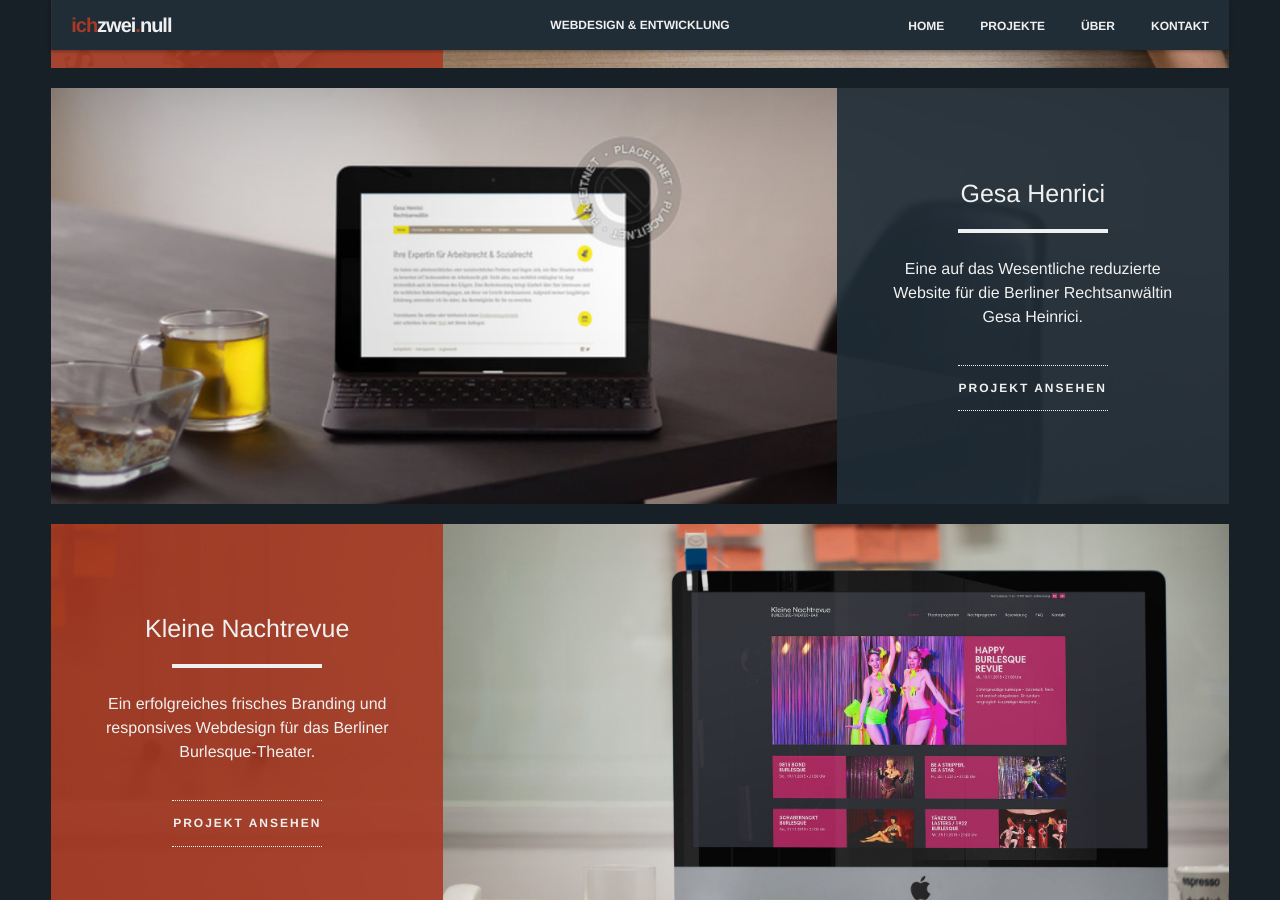
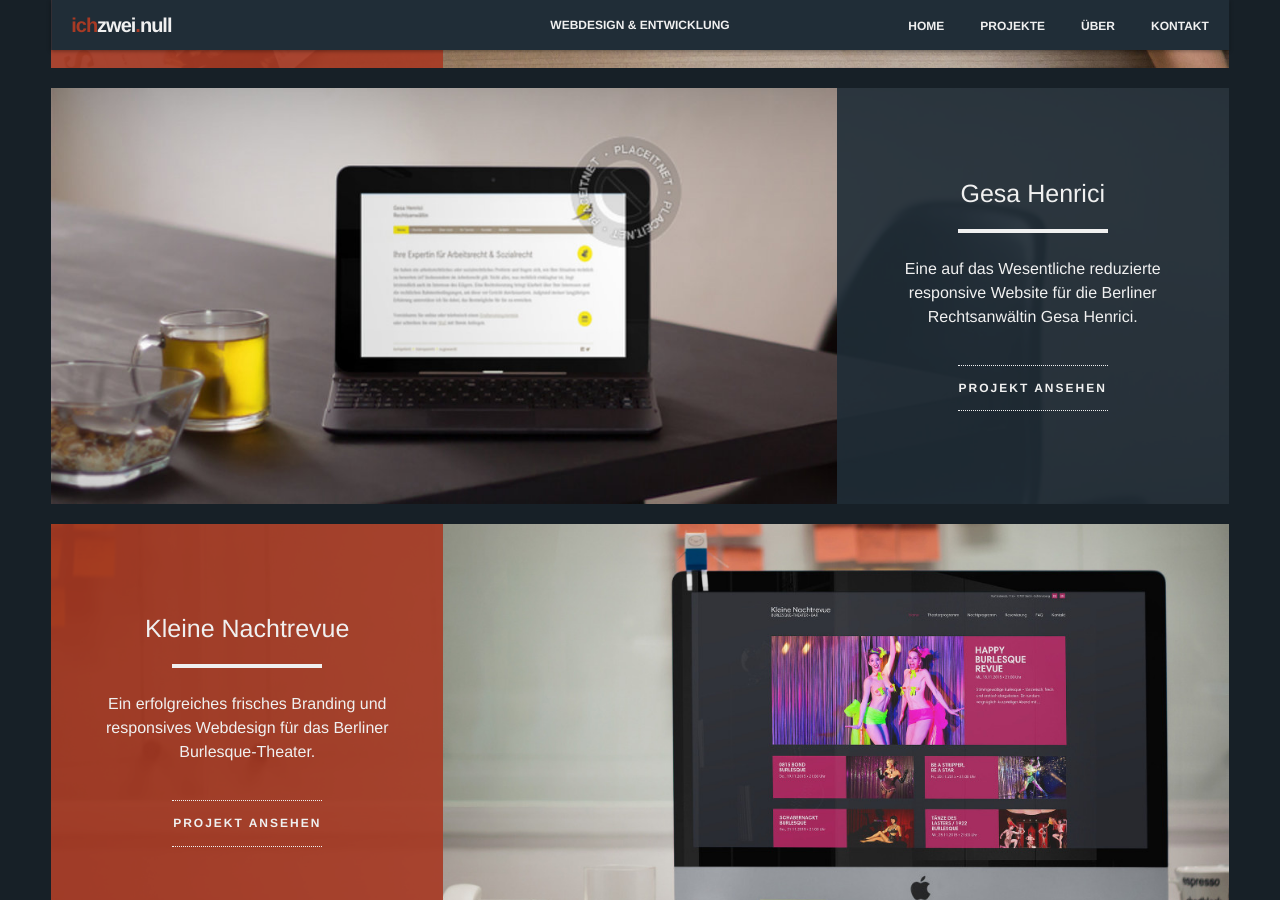
Before and after one commit to rschach/ichzweinull, a Jekyll site: the page built from index.html, in a window 1280 px wide and 900 px high, scrolled down 1177 px. Built offline with Jekyll 4.4.1, drawn with Linux system fonts in a browser that asks for light colours; nearby versions of some CDN libraries; some web fonts are replaced; comment, search, counter and statistics services are not loaded.

Commit message:
Change project description

```diff
--- a/_data/settings.yml
+++ b/_data/settings.yml
@@ -6,7 +6,7 @@
 
 projects:
 - {title: Personal Excellence, image: personal-excellence.jpg, folder: 'project-1', header: 'project-1', text: 'Umfangreiches responsives Webdesign für die Berliner Personalberatung mit integrierter Stellenbörse.'}
-- {title: Gesa Henrici, image: gesa-henrici-temp.jpg, folder: 'project-2', header: 'project-2', text: 'Eine auf das Wesentliche reduzierte Website für die Berliner Rechtsanwältin Gesa Heinrici.'}
+- {title: Gesa Henrici, image: gesa-henrici-temp.jpg, folder: 'project-2', header: 'project-2', text: 'Eine auf das Wesentliche reduzierte responsive Website für die Berliner Rechtsanwältin Gesa Henrici.'}
 - {title: Kleine Nachtrevue, image: kleine-nachtrevue.jpg, folder: 'project-3', header: 'project-3', text: 'Ein erfolgreiches frisches Branding und responsives Webdesign für das Berliner Burlesque-Theater.'}
 
 clients:
```
